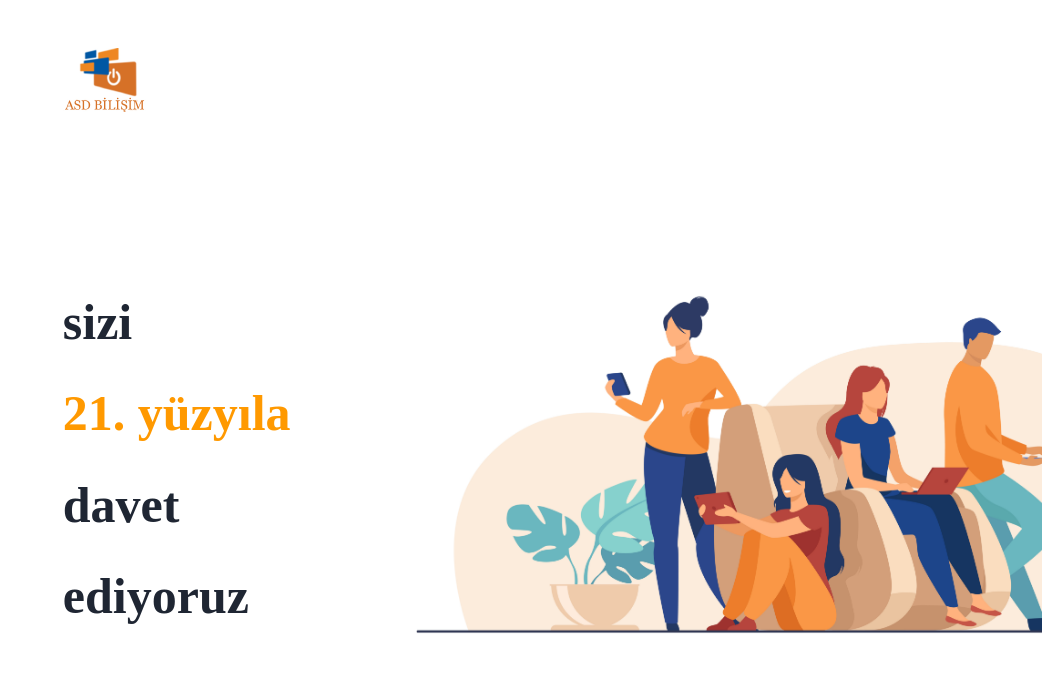
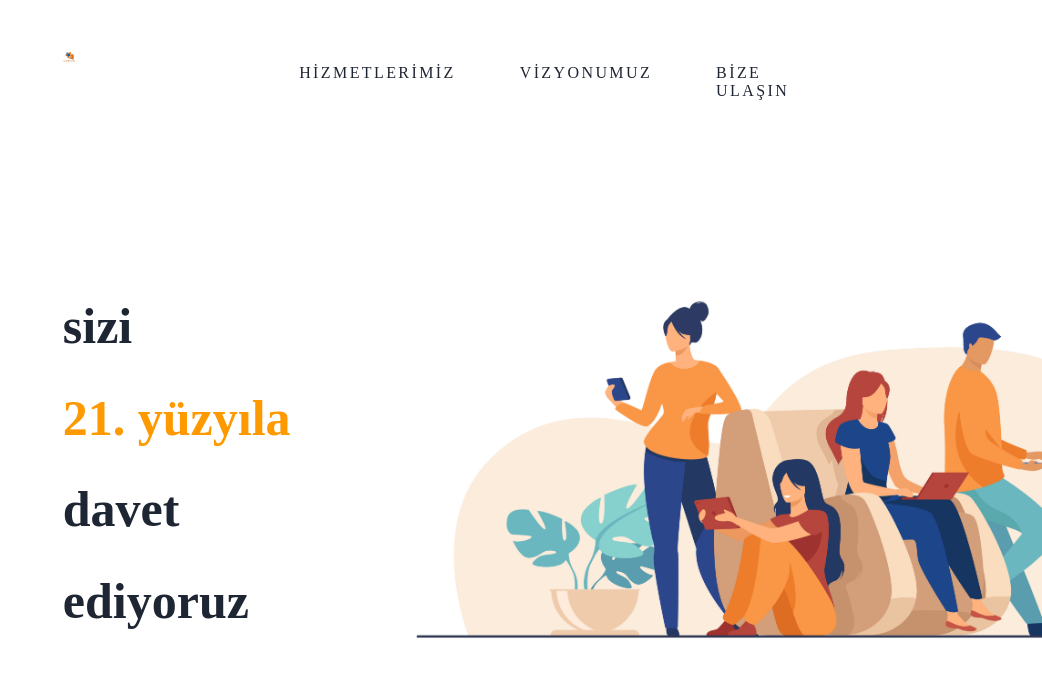
Before and after one commit to umutarpat/asd_bilisim-app, an Angular app: page /anasayfa in a window 1280 px wide. Shown: the top 676 px of the page, without its empty margins (238-1280 px from the left). Built offline with nearby package versions, Linux system fonts and the light colour scheme; a web font is replaced by a local one.

Commit message:
add navigation.

```diff
--- a/src/app/shared/components/header/header.component.html
+++ b/src/app/shared/components/header/header.component.html
@@ -4,6 +4,13 @@
     <a href="" >
       <img src="/../../assets/images/logo.png" alt="logo">
     </a>
+    <nav>
+      <ul>
+        <li><a>Hizmetlerimiz</a></li>
+        <li><a>Vizyonumuz</a></li>
+        <li><a>Bize ulaşın</a></li>
+      </ul>
+    </nav>
   </div>
 
 </header>
--- a/src/app/styles/header.scss
+++ b/src/app/styles/header.scss
@@ -1,17 +1,53 @@
-img {
-  max-width: 100%;
-  height: auto;
-
-  &:hover {
-}
-
-}
-
-
-
 .header-container {
   max-width: 100%;
   margin-left: 20%;
   width: 60%;
   padding: 40px;
+  display: flex;
+  img {
+    max-width: 100%;
+    height: auto;
+
+    &:hover {
+    }
+  }
+
+  nav {
+    margin-left: 20%;
+    ul {
+      list-style-type: none;
+      display: flex;
+      width: 100%;
+      margin: auto;
+      max-width: 1000px;
+    }
+    li {
+      a {
+
+        cursor: pointer;
+        color: #1f2633;
+        text-transform: uppercase;
+        letter-spacing: 0.15em;
+
+        display: inline-block;
+        padding: 1rem 2rem 1.15rem;
+
+        &:after {
+          background: none repeat scroll 0 0 transparent;
+          bottom: 0;
+          content: "";
+          display: block;
+          height: 2px;
+          left: 50%;
+          background: #ff9900;
+          transition: width 0.3s ease 0s, left 0.3s ease 0s;
+          width: 0;
+        }
+        &:hover:after {
+          width: 100%;
+          left: 0;
+        }
+      }
+    }
+  }
 }
```
